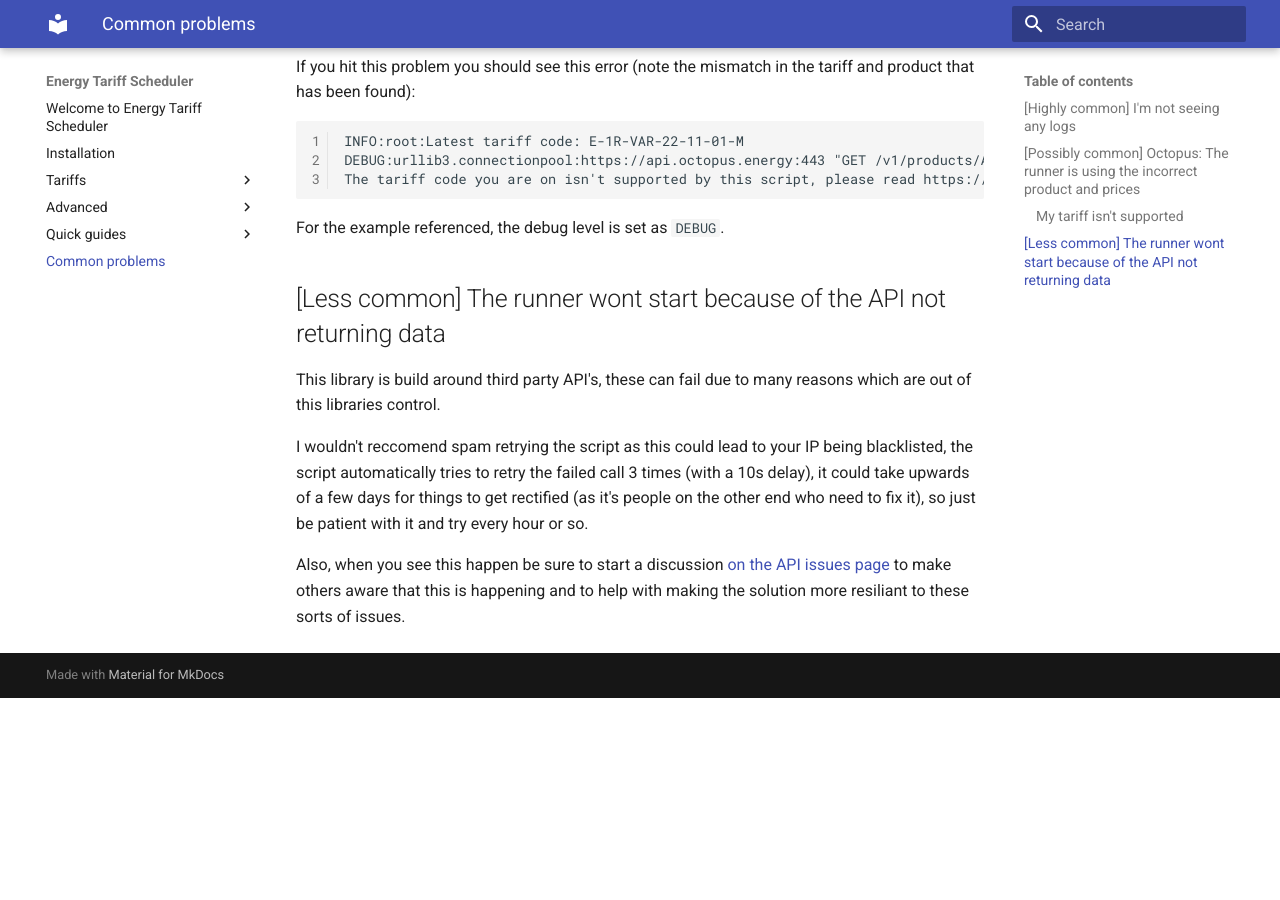
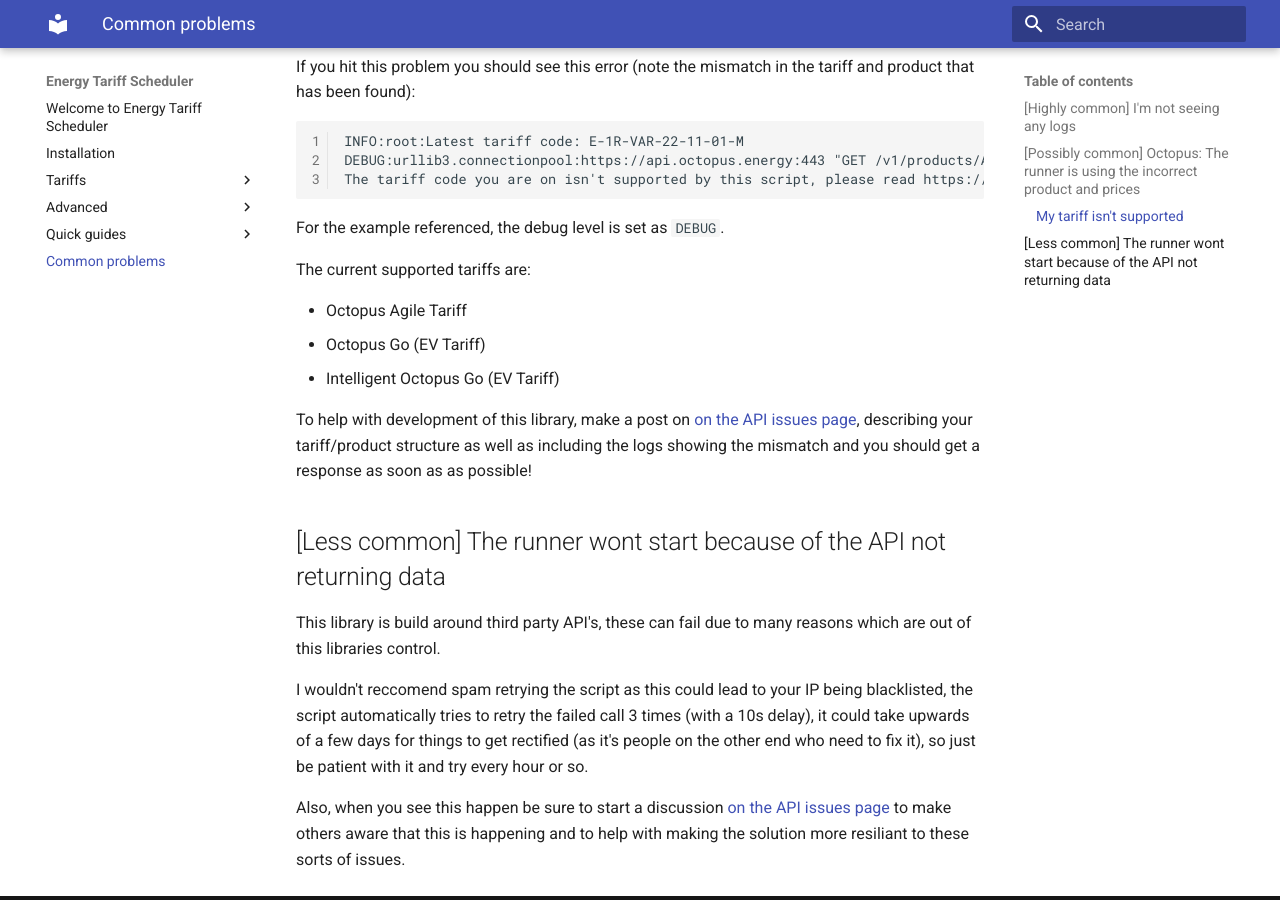
Before and after one commit to craigwh10/energy-tariff-scheduler, an MkDocs documentation site: the page built from docs/common-problems.md, in a window 1280 px wide and 900 px high, scrolled down 836 px. Built offline with MkDocs 1.6.1 and Material for MkDocs 9.7.7, drawn with Linux system fonts in a browser that asks for light colours; before the commit the page ends 1534 px from its top, so only the background shows below that.

Commit message:
improve mismatch product tariff common problems docs

```diff
--- a/docs/common-problems.md
+++ b/docs/common-problems.md
@@ -30,6 +30,17 @@
 
 For the example referenced, the debug level is set as `DEBUG`.
 
+The current supported tariffs are:
+
+<!--start-->
+{%
+    include-markdown "./current-supported.md"
+    heading-offset=1
+%}
+<!--end-->
+
+To help with development of this library, make a post on <a href="https://github.com/craigwh10/energy-tariff-scheduler/discussions/new?category=api-issues" target="_blank">on the API issues page</a>, describing your tariff/product structure as well as including the logs showing the mismatch and you should get a response as soon as as possible!
+
 ## [Less common] The runner wont start because of the API not returning data
 
 This library is build around third party API's, these can fail due to many reasons which are out of this libraries control.
--- /dev/null
+++ b/docs/current-supported.md
@@ -0,0 +1,3 @@
+- Octopus Agile Tariff
+- Octopus Go (EV Tariff)
+- Intelligent Octopus Go (EV Tariff)
```
Also changed, not shown: docs/index.md (+7 -4 lines).
